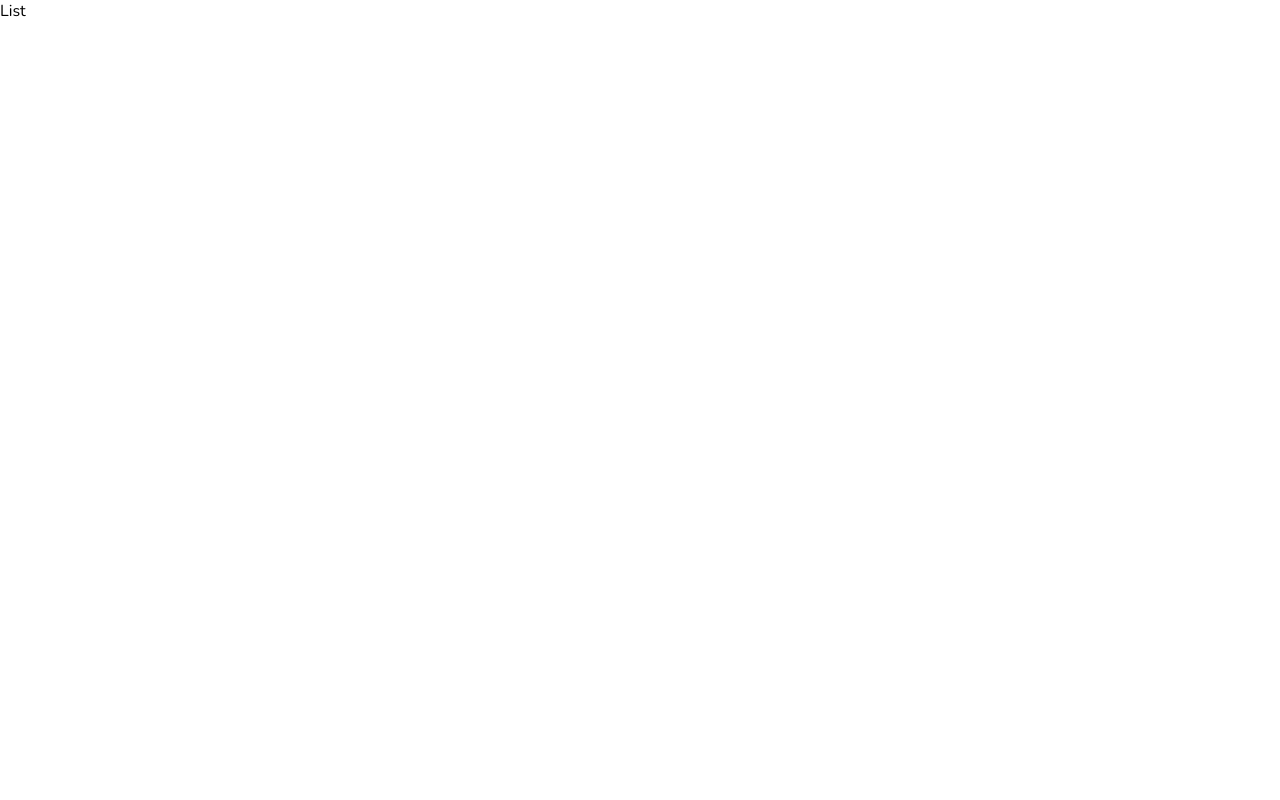
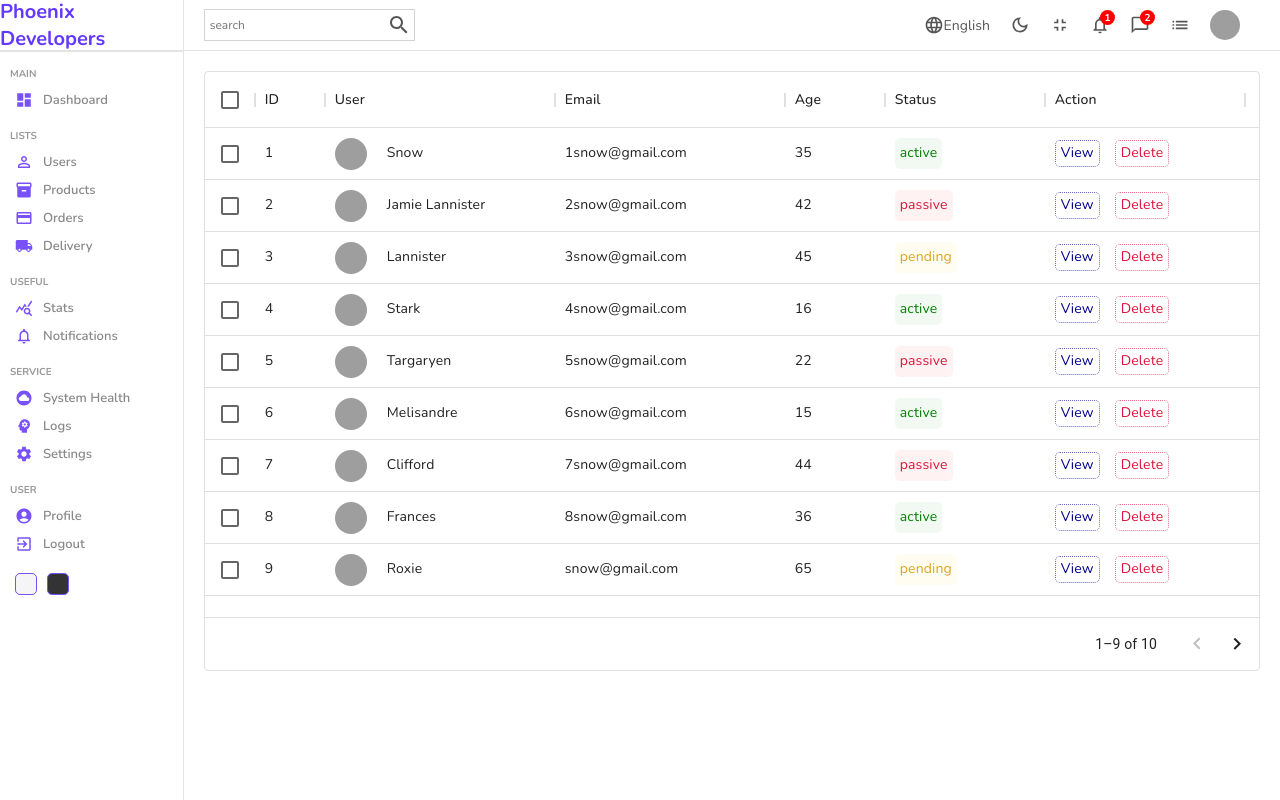
Before and after one commit to Snowkids-code/admin-dashboard, a React (Create React App) app: page /users in a window 1280 px wide. Built offline with nearby package versions, Linux system fonts and the light colour scheme; grey boxes are pictures that could not be loaded.

Commit message:
Datatable component added

```diff
--- a/package.json
+++ b/package.json
@@ -7,6 +7,7 @@
     "@emotion/styled": "^11.8.1",
     "@mui/icons-material": "^5.6.2",
     "@mui/material": "^5.6.3",
+    "@mui/x-data-grid": "^5.10.0",
     "@testing-library/jest-dom": "^5.16.4",
     "@testing-library/react": "^13.1.1",
     "@testing-library/user-event": "^13.5.0",
--- /dev/null
+++ b/src/components/datatable/datatable.js
@@ -0,0 +1,34 @@
+import "./datatable.scss";
+import { DataGrid } from "@mui/x-data-grid";
+import { userColumns, userRows } from "../../datatablesource";
+
+const Datatable = () => {
+  const actionColumn = [
+    {
+      field: "action",
+      headerName: "Action",
+      width: 200,
+      renderCell: () => {
+        return (
+          <div className="cell_action">
+            <div className="view_button">View</div>
+            <div className="delete_button">Delete</div>
+          </div>
+        );
+      },
+    },
+  ];
+  return (
+    <div className="datatable">
+      <DataGrid
+        rows={userRows}
+        columns={userColumns.concat(actionColumn)}
+        pageSize={9}
+        rowsPerPageOptions={[9]}
+        checkboxSelection
+      />
+    </div>
+  );
+};
+
+export default Datatable;
--- /dev/null
+++ b/src/components/datatable/datatable.scss
@@ -0,0 +1,57 @@
+.datatable {
+  height: 600px;
+  padding: 20px;
+
+  .cellWithImg {
+    display: flex;
+    align-items: center;
+
+    .cellImg {
+      width: 32px;
+      height: 32px;
+      border-radius: 50%;
+      object-fit: cover;
+      margin-right: 20px;
+    }
+  }
+
+  .cellWithStatus {
+    padding: 5px;
+    border-radius: 5px;
+
+    &.active {
+      background-color: rgba(0, 128, 0, 0.05);
+      color: green;
+    }
+    &.pending {
+      background-color: rgba(255, 217, 0, 0.05);
+      color: goldenrod;
+    }
+    &.passive {
+      background-color: rgba(255, 0, 0, 0.05);
+      color: crimson;
+    }
+  }
+
+  .cell_action {
+    display: flex;
+    align-items: center;
+    gap: 15px;
+
+    .view_button {
+      padding: 2px 5px;
+      border-radius: 5px;
+      color: darkblue;
+      border: 1px dotted rgba(0, 0, 139, 0.596);
+      cursor: pointer;
+    }
+
+    .delete_button {
+      padding: 2px 5px;
+      border-radius: 5px;
+      color: crimson;
+      border: 1px dotted rgba(220, 20, 60, 0.6);
+      cursor: pointer;
+    }
+  }
+}
--- /dev/null
+++ b/src/datatablesource.js
@@ -0,0 +1,123 @@
+export const userColumns = [
+  { field: "id", headerName: "ID", width: 70 },
+  {
+    field: "user",
+    headerName: "User",
+    width: 230,
+    renderCell: (params) => {
+      return (
+        <div className="cellWithImg">
+          <img className="cellImg" src={params.row.img} alt="avatar" />
+          {params.row.username}
+        </div>
+      );
+    },
+  },
+  {
+    field: "email",
+    headerName: "Email",
+    width: 230,
+  },
+
+  {
+    field: "age",
+    headerName: "Age",
+    width: 100,
+  },
+  {
+    field: "status",
+    headerName: "Status",
+    width: 160,
+    renderCell: (params) => {
+      return (
+        <div className={`cellWithStatus ${params.row.status}`}>
+          {params.row.status}
+        </div>
+      );
+    },
+  },
+];
+
+//temporary data
+export const userRows = [
+  {
+    id: 1,
+    username: "Snow",
+    img: "https://images.pexels.com/photos/1820770/pexels-photo-1820770.jpeg?auto=compress&cs=tinysrgb&dpr=2&w=500",
+    status: "active",
+    email: "1snow@gmail.com",
+    age: 35,
+  },
+  {
+    id: 2,
+    username: "Jamie Lannister",
+    img: "https://images.pexels.com/photos/1820770/pexels-photo-1820770.jpeg?auto=compress&cs=tinysrgb&dpr=2&w=500",
+    email: "2snow@gmail.com",
+    status: "passive",
+    age: 42,
+  },
+  {
+    id: 3,
+    username: "Lannister",
+    img: "https://images.pexels.com/photos/1820770/pexels-photo-1820770.jpeg?auto=compress&cs=tinysrgb&dpr=2&w=500",
+    email: "3snow@gmail.com",
+    status: "pending",
+    age: 45,
+  },
+  {
+    id: 4,
+    username: "Stark",
+    img: "https://images.pexels.com/photos/1820770/pexels-photo-1820770.jpeg?auto=compress&cs=tinysrgb&dpr=2&w=500",
+    email: "4snow@gmail.com",
+    status: "active",
+    age: 16,
+  },
+  {
+    id: 5,
+    username: "Targaryen",
+    img: "https://images.pexels.com/photos/1820770/pexels-photo-1820770.jpeg?auto=compress&cs=tinysrgb&dpr=2&w=500",
+    email: "5snow@gmail.com",
+    status: "passive",
+    age: 22,
+  },
+  {
+    id: 6,
+    username: "Melisandre",
+    img: "https://images.pexels.com/photos/1820770/pexels-photo-1820770.jpeg?auto=compress&cs=tinysrgb&dpr=2&w=500",
+    email: "6snow@gmail.com",
+    status: "active",
+    age: 15,
+  },
+  {
+    id: 7,
+    username: "Clifford",
+    img: "https://images.pexels.com/photos/1820770/pexels-photo-1820770.jpeg?auto=compress&cs=tinysrgb&dpr=2&w=500",
+    email: "7snow@gmail.com",
+    status: "passive",
+    age: 44,
+  },
+  {
+    id: 8,
+    username: "Frances",
+    img: "https://images.pexels.com/photos/1820770/pexels-photo-1820770.jpeg?auto=compress&cs=tinysrgb&dpr=2&w=500",
+    email: "8snow@gmail.com",
+    status: "active",
+    age: 36,
+  },
+  {
+    id: 9,
+    username: "Roxie",
+    img: "https://images.pexels.com/photos/1820770/pexels-photo-1820770.jpeg?auto=compress&cs=tinysrgb&dpr=2&w=500",
+    email: "snow@gmail.com",
+    status: "pending",
+    age: 65,
+  },
+  {
+    id: 10,
+    username: "Roxie",
+    img: "https://images.pexels.com/photos/1820770/pexels-photo-1820770.jpeg?auto=compress&cs=tinysrgb&dpr=2&w=500",
+    email: "snow@gmail.com",
+    status: "active",
+    age: 65,
+  },
+];
--- a/src/pages/list/List.js
+++ b/src/pages/list/List.js
@@ -1,8 +1,17 @@
+import Datatable from '../../components/datatable/datatable'
+import Navbar from '../../components/navbar/Navbar'
+import Sidebar from '../../components/sidebar/Sidebar'
 import './List.scss'
 
 const List = () => {
     return(
-        <div>List</div>
+        <div className='list'>
+            <Sidebar/>
+            <div className='list_container'>
+                <Navbar/>
+                <Datatable/>
+            </div>
+        </div>
     )
 }
 
--- a/src/pages/list/List.scss
+++ b/src/pages/list/List.scss
@@ -0,0 +1,8 @@
+.list {
+    display: flex;
+    width: 100%;
+
+    .list_container {
+        flex: 6;
+    }
+}
```
Also changed, not shown: 1 other file (tests, documents, lock files or other folders).
